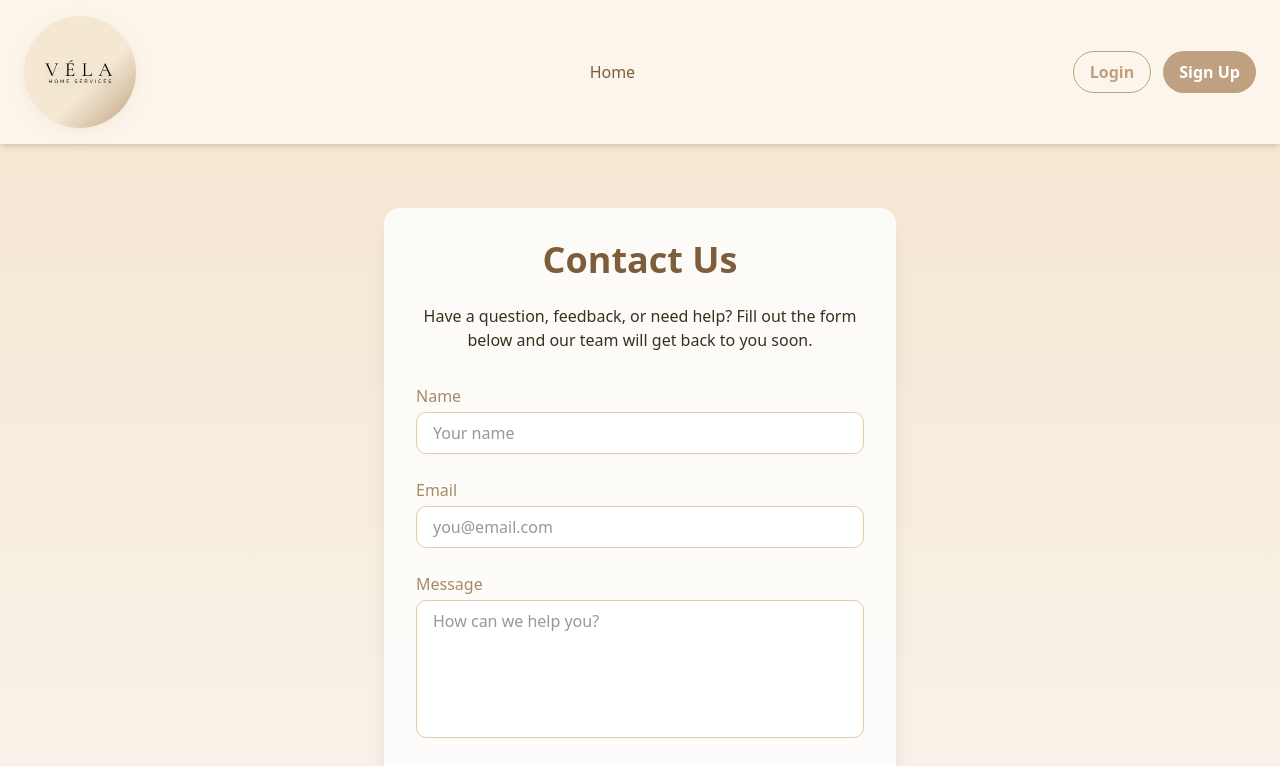
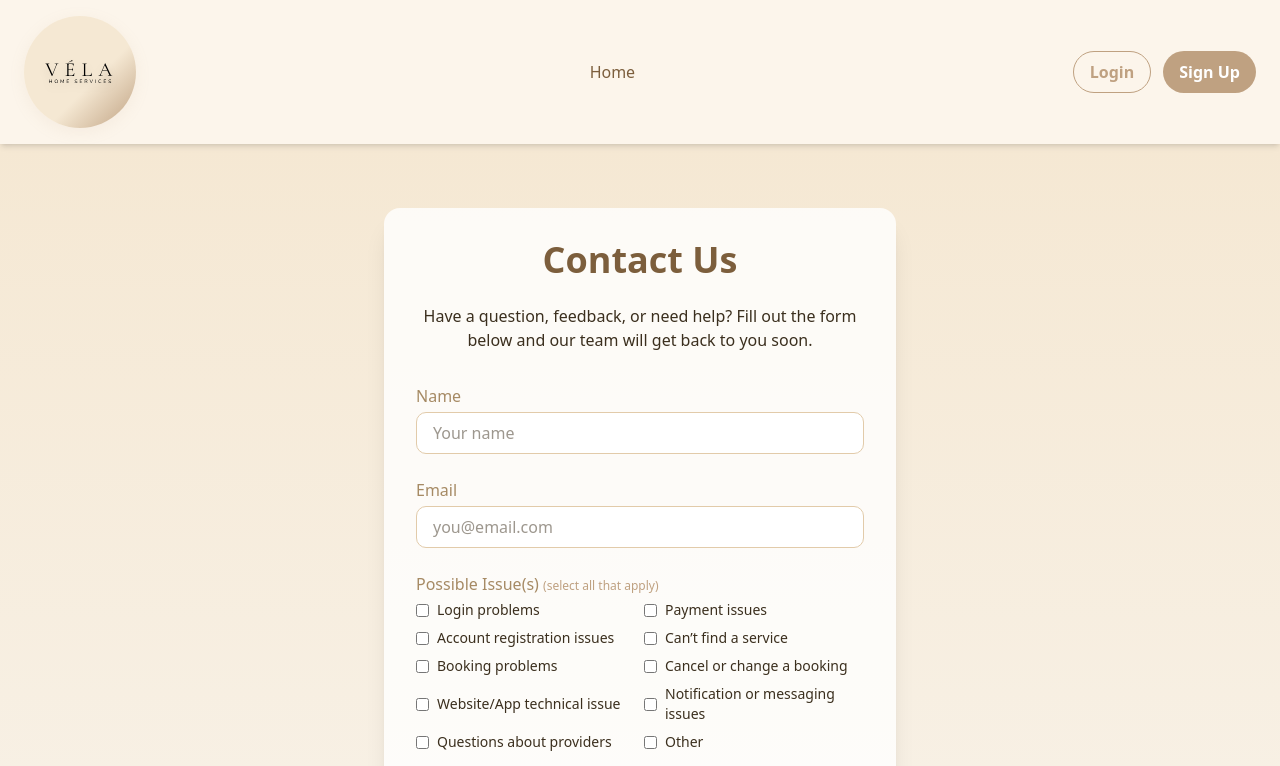
Before and after one commit to Vela-Services/velaservices, a Next.js app: page /contact in a window 1280 px wide. Shown: the top 766 px of the page. Built offline with nearby package versions, Linux system fonts and the light colour scheme; no server answers; a web font is replaced by a local one.

Commit message:
Add contact api endpoint Add contact checkboxes

```diff
--- /dev/null
+++ b/src/app/api/contact/route.ts
@@ -0,0 +1,52 @@
+import { NextResponse } from "next/server";
+import nodemailer from "nodemailer";
+
+export async function POST(request: Request) {
+  try {
+    const { name, email, issues, message } = await request.json();
+
+    // Compose the email content
+    const issueList =
+      Array.isArray(issues) && issues.length > 0
+        ? issues.map((issue: string) => `- ${issue}`).join("\n")
+        : "None specified";
+
+    const mailContent = `
+New contact form submission from Véla:
+
+Name: ${name}
+Email: ${email}
+
+Possible Issue(s):
+${issueList}
+
+Message:
+${message}
+`;
+
+    const transporter = nodemailer.createTransport({
+      service: "gmail",
+      auth: {
+        user: process.env.SMTP_USER,
+        pass: process.env.SMTP_PASS,
+      },
+    });
+
+    // Send the email
+    await transporter.sendMail({
+      from: `"Véla Contact" <${process.env.SMTP_USER}>`,
+      to: `${process.env.SMTP_USER}`,
+      subject: "New Contact Form Submission",
+      text: mailContent,
+      replyTo: email,
+    });
+
+    return NextResponse.json({ success: true });
+  } catch (error) {
+    console.error("Contact API error:", error);
+    return NextResponse.json(
+      { success: false, error: "Failed to send message." },
+      { status: 500 }
+    );
+  }
+}
--- a/src/app/contact/page.tsx
+++ b/src/app/contact/page.tsx
@@ -1,22 +1,71 @@
 "use client";
 import React, { useState } from "react";
+
+const ISSUE_OPTIONS = [
+  "Login problems",
+  "Payment issues",
+  "Account registration issues",
+  "Can’t find a service",
+  "Booking problems",
+  "Cancel or change a booking",
+  "Website/App technical issue",
+  "Notification or messaging issues",
+  "Questions about providers",
+  "Other",
+];
 
 export default function ContactPage() {
   const [form, setForm] = useState({
     name: "",
     email: "",
     message: "",
+    issues: [] as string[],
   });
   const [submitted, setSubmitted] = useState(false);
 
-  function handleChange(e: React.ChangeEvent<HTMLInputElement | HTMLTextAreaElement>) {
+  function handleChange(
+    e: React.ChangeEvent<HTMLInputElement | HTMLTextAreaElement>
+  ) {
     setForm({ ...form, [e.target.name]: e.target.value });
   }
 
-  function handleSubmit(e: React.FormEvent) {
+  function handleIssueChange(e: React.ChangeEvent<HTMLInputElement>) {
+    const { value, checked } = e.target;
+    setForm((prev) => {
+      if (checked) {
+        return { ...prev, issues: [...prev.issues, value] };
+      } else {
+        return { ...prev, issues: prev.issues.filter((issue) => issue !== value) };
+      }
+    });
+  }
+
+  async function handleSubmit(e: React.FormEvent) {
     e.preventDefault();
-    // Here you would typically send the form data to your backend or an email service
-    setSubmitted(true);
+
+    // Send the form data directly to an API endpoint (e.g., /api/contact)
+    try {
+      const response = await fetch("/api/contact", {
+        method: "POST",
+        headers: {
+          "Content-Type": "application/json",
+        },
+        body: JSON.stringify({
+          name: form.name,
+          email: form.email,
+          issues: form.issues,
+          message: form.message,
+        }),
+      });
+
+      if (response.ok) {
+        setSubmitted(true);
+      } else {
+        alert("There was a problem sending your message. Please try again later.");
+      }
+    } catch (error) {
+      alert("There was a problem sending your message. Please try again later.");
+    }
   }
 
   return (
@@ -65,6 +114,26 @@ export default function ContactPage() {
               />
             </div>
             <div>
+              <label className="block text-[#A68A64] font-medium mb-1">
+                Possible Issue(s) <span className="text-xs text-[#BFA181]">(select all that apply)</span>
+              </label>
+              <div className="grid grid-cols-1 sm:grid-cols-2 gap-2">
+                {ISSUE_OPTIONS.map((option) => (
+                  <label key={option} className="flex items-center space-x-2 text-[#3B2F1E] text-sm">
+                    <input
+                      type="checkbox"
+                      name="issues"
+                      value={option}
+                      checked={form.issues.includes(option)}
+                      onChange={handleIssueChange}
+                      className="accent-[#BFA181] rounded border-[#E2CBAA] focus:ring-[#BFA181]"
+                    />
+                    <span>{option}</span>
+                  </label>
+                ))}
+              </div>
+            </div>
+            <div>
               <label htmlFor="message" className="block text-[#A68A64] font-medium mb-1">
                 Message
               </label>
```
